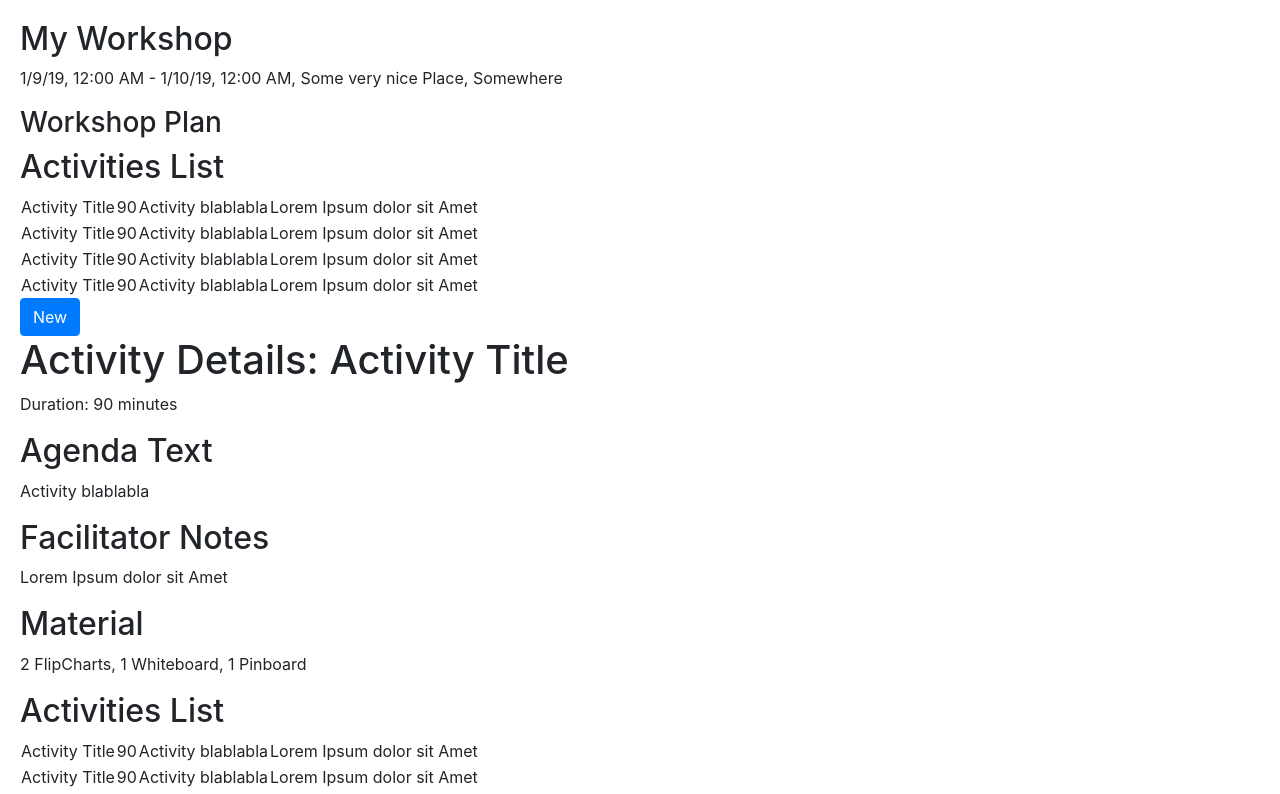
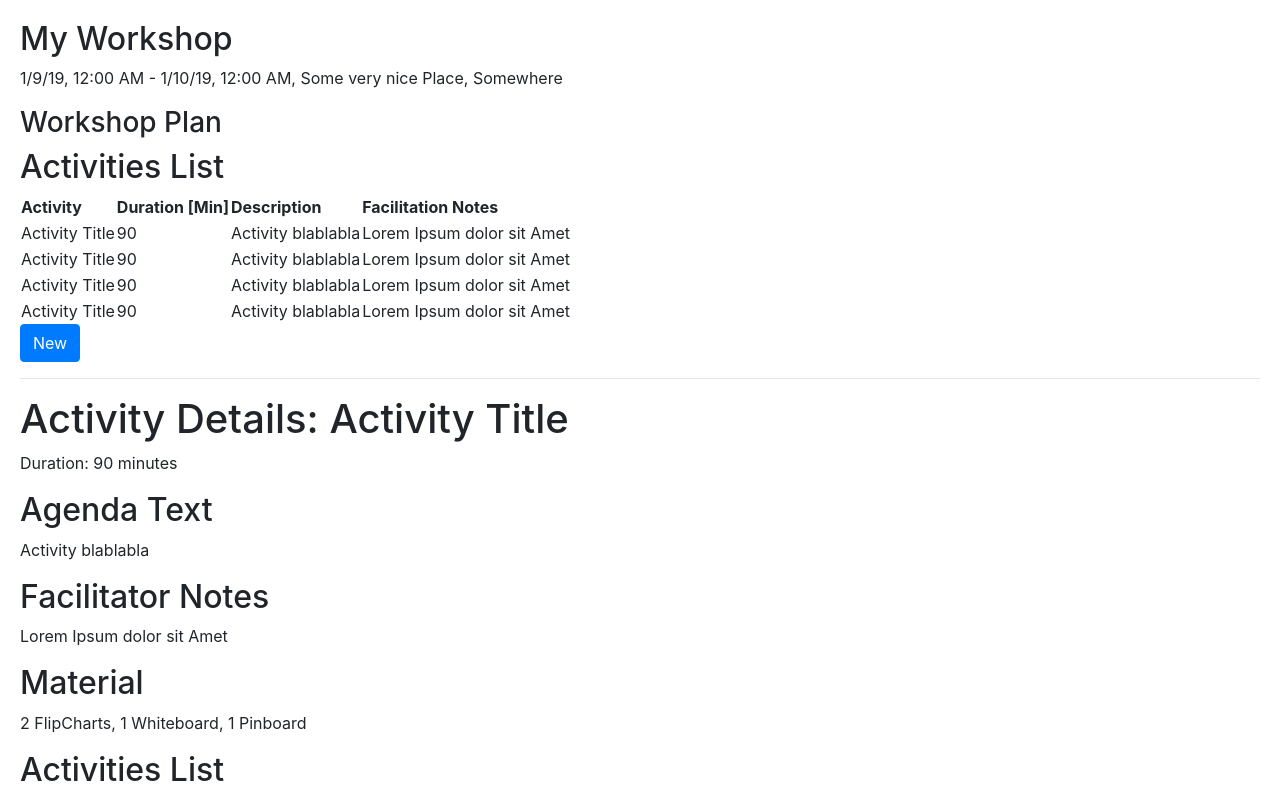
Before and after one commit to Catlaina/CatlainaRepo, an Angular app in the folder frontend/Catlaina/: page / in a window 1280 px wide. Shown: the top 794 px of the page. Built offline with nearby package versions, Linux system fonts and the light colour scheme.

Commit message:
titles to acivity List table

```diff
--- a/frontend/Catlaina/src/app/app.component.html
+++ b/frontend/Catlaina/src/app/app.component.html
@@ -20,6 +20,8 @@
 
 <app-workshop></app-workshop>
 
+<hr/>
+
 <app-workshop-activity></app-workshop-activity>
 
 <app-workshop-activities></app-workshop-activities>
--- a/frontend/Catlaina/src/app/workshop-activities/workshop-activities.component.html
+++ b/frontend/Catlaina/src/app/workshop-activities/workshop-activities.component.html
@@ -1,6 +1,12 @@
 
 <h2>Activities List</h2>
 <table>
+  <tr>
+    <th> Activity  </th>
+    <th> Duration [Min]</th>
+    <th> Description </th>
+    <th> Facilitation Notes</th>
+  </tr>
   <tr *ngFor = "let activity of activities">
     <td> {{ activity.title }} </td>
     <td> {{ activity.durationMinutes }} </td>
```
